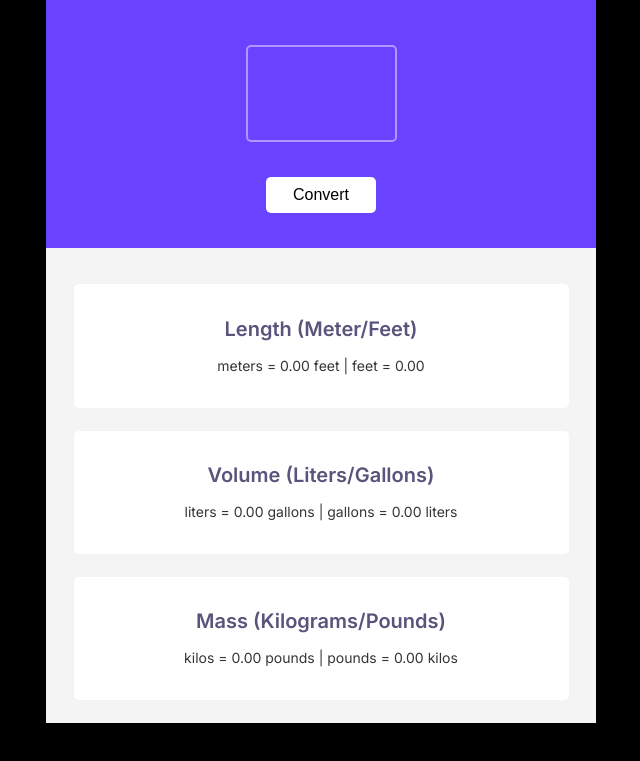
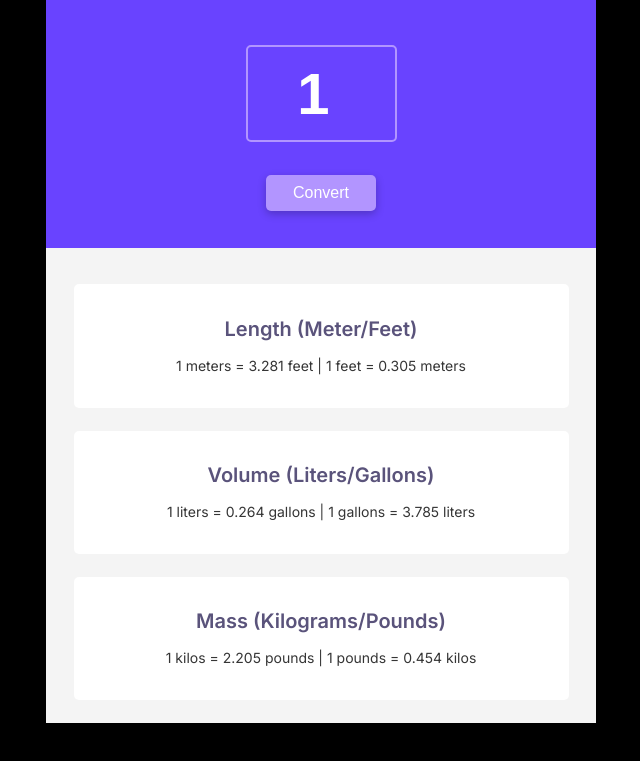
Before and after one commit to BiljanaKotev/metric-imperial-unit-conversion, a plain HTML site: page index.html in a window 1280 px wide. Both pictures are taken after a click on the button "Convert". Shown: the part 147-908 px from the top of the page, without its empty margins (319-959 px from the left). Drawn offline with Linux system fonts and the light colour scheme.

Commit message:
added styling to hover states on button and input

```diff
--- a/index.html
+++ b/index.html
@@ -5,10 +5,7 @@
     <meta http-equiv="X-UA-Compatible" content="IE=edge" />
     <meta name="viewport" content="width=device-width, initial-scale=1.0" />
     <link rel="stylesheet" href="src/styles.css" />
-    <link
-      href="https://fonts.googleapis.com/css2?family=Inter:wght@400;500;600;800&display=swap"
-      rel="stylesheet"
-    />
+    <link href="https://fonts.googleapis.com/css2?family=Inter:wght@400;500;600;800&display=swap" rel="stylesheet" />
     <title>Unit Conversion</title>
   </head>
   <body>
@@ -16,7 +13,7 @@
       <section class="hero">
         <h1>Metric/Imperial Unit Conversion</h1>
 
-        <input id="input-unit" type="text" />
+        <input id="input-unit" type="number" value="1" min="1" />
         <div>
           <button id="convert-btn">Convert</button>
         </div>
--- a/src/index.js
+++ b/src/index.js
@@ -22,17 +22,9 @@ convertBtn.addEventListener("click", function () {
   const kiloToPoundConversion = inputValue * kiloToPound;
   const poundToKiloConversion = inputValue * poundToKilo;
 
-  lengthMeasurement.innerHTML = `${inputValue} meters = ${meterToFeetConversion.toFixed(
-    2
-  )} feet | ${inputValue} feet = ${feetToMeterConversion.toFixed(2)}`;
+  lengthMeasurement.innerHTML = `${inputValue} meters = ${meterToFeetConversion.toFixed(3)} feet | ${inputValue} feet = ${feetToMeterConversion.toFixed(3)} meters`;
 
-  volumeMeasurement.innerHTML = `${inputValue} liters = ${literToGallonConversion.toFixed(
-    2
-  )} gallons | ${inputValue} gallons = ${gallonToLiterConversion.toFixed(
-    2
-  )} liters`;
+  volumeMeasurement.innerHTML = `${inputValue} liters = ${literToGallonConversion.toFixed(3)} gallons | ${inputValue} gallons = ${gallonToLiterConversion.toFixed(3)} liters`;
 
-  massMeasurement.innerHTML = `${inputValue} kilos = ${kiloToPoundConversion.toFixed(
-    2
-  )} pounds | ${inputValue} pounds = ${poundToKiloConversion.toFixed(2)} kilos`;
+  massMeasurement.innerHTML = `${inputValue} kilos = ${kiloToPoundConversion.toFixed(3)} pounds | ${inputValue} pounds = ${poundToKiloConversion.toFixed(3)} kilos`;
 });
--- a/src/styles.css
+++ b/src/styles.css
@@ -53,15 +53,29 @@ p {
   width: 117px;
 }
 
+#input-unit:hover,
+#input-unit:focus {
+  background-color: #b295ff;
+  outline-color: #ffffff;
+}
+
 button {
   border: none;
   background-color: #ffffff;
   border-radius: 5px;
+  box-shadow: rgba(0, 0, 0, 0.24) 0px 3px 8px;
   cursor: pointer;
   font-size: 16px;
   font-weight: 500;
   margin: 35px 0;
   padding: 9px 27px;
+}
+
+button:hover,
+button:focus {
+  background-color: #b295ff;
+  color: #ffffff;
+  transform: translateY(-2px);
 }
 
 section.measurements {
```
